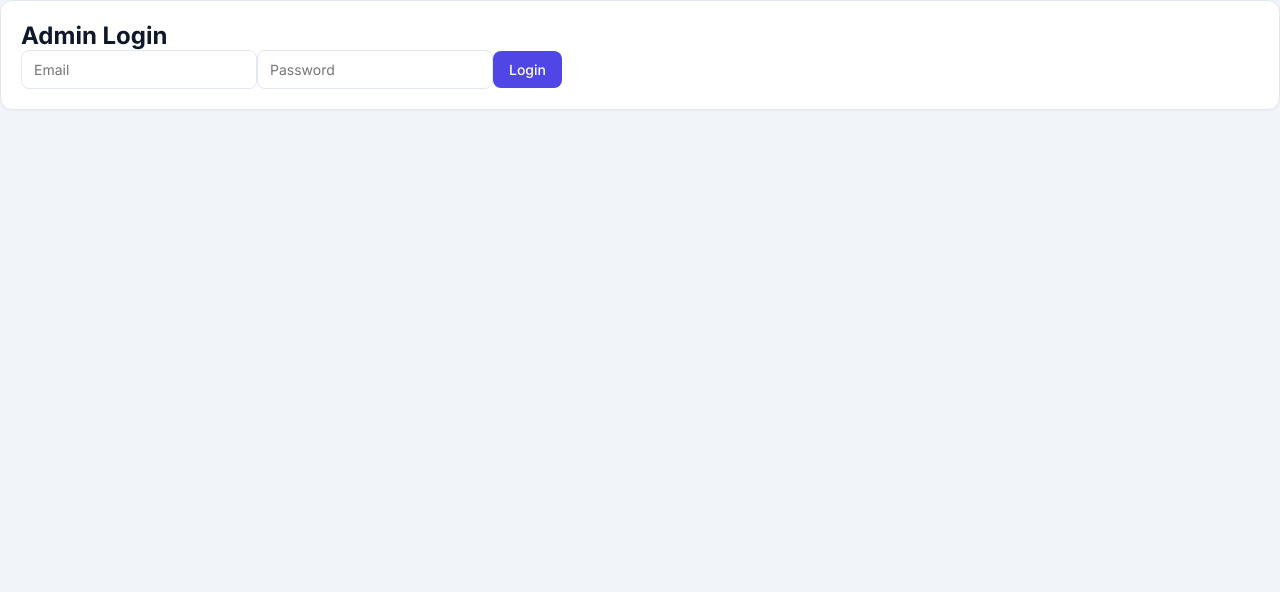
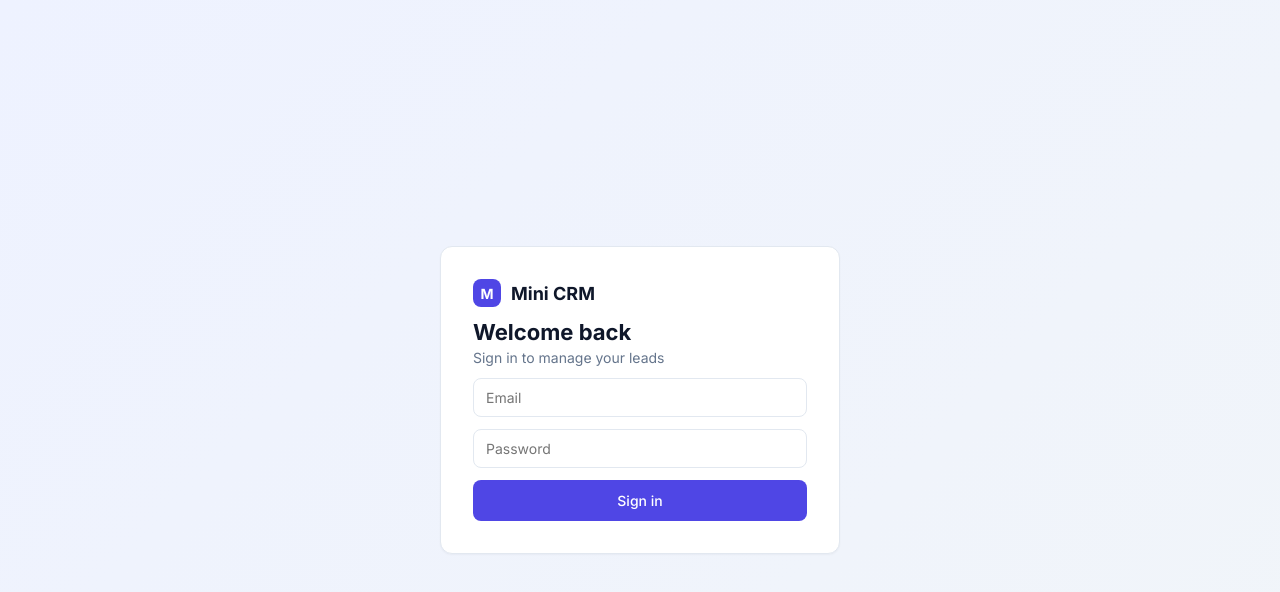
Before and after one commit to codewithyusa/FUTURE_FS_02, a React (Vite) app in the folder frontend/: page /login in a window 1280 px wide. Shown: the top 592 px of the page. Built offline with nearby package versions, Linux system fonts and the light colour scheme; no server answers.

Commit message:
style: redesign login page

```diff
--- a/frontend/src/pages/LoginPage.tsx
+++ b/frontend/src/pages/LoginPage.tsx
@@ -21,12 +21,18 @@ export default function LoginPage() {
   };
 
   return (
-    <form className="card login" onSubmit={submit}>
-      <h2>Admin Login</h2>
-      {error && <p className="error">{error}</p>}
-      <input type="email" placeholder="Email" value={email} onChange={(e) => setEmail(e.target.value)} required />
-      <input type="password" placeholder="Password" value={password} onChange={(e) => setPassword(e.target.value)} required />
-      <button>Login</button>
-    </form>
+    <div className="auth-page">
+      <form className="card auth-card" onSubmit={submit}>
+        <div className="logo"><span>M</span>Mini CRM</div>
+        <div>
+          <h2>Welcome back</h2>
+          <p className="muted">Sign in to manage your leads</p>
+        </div>
+        {error && <p className="error">{error}</p>}
+        <input type="email" placeholder="Email" value={email} onChange={(e) => setEmail(e.target.value)} required />
+        <input type="password" placeholder="Password" value={password} onChange={(e) => setPassword(e.target.value)} required />
+        <button>Sign in</button>
+      </form>
+    </div>
   );
 }
```
